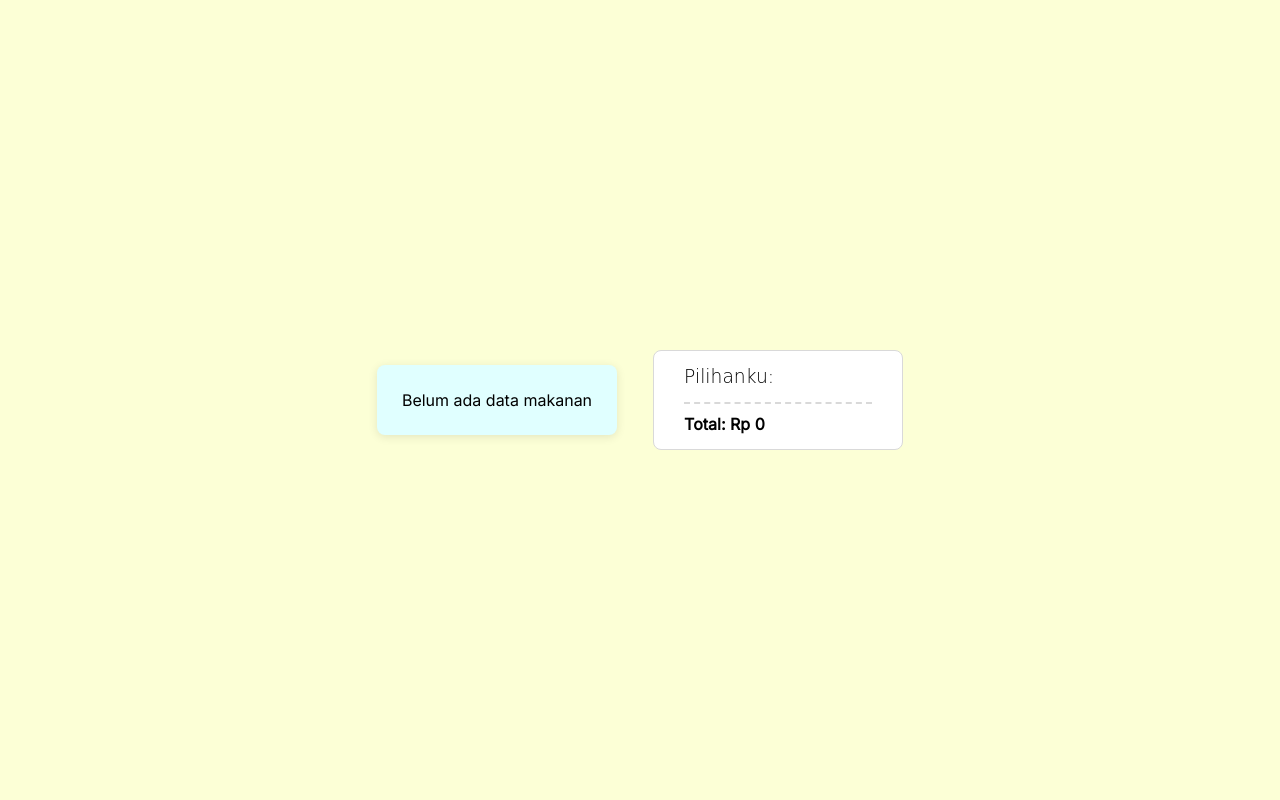
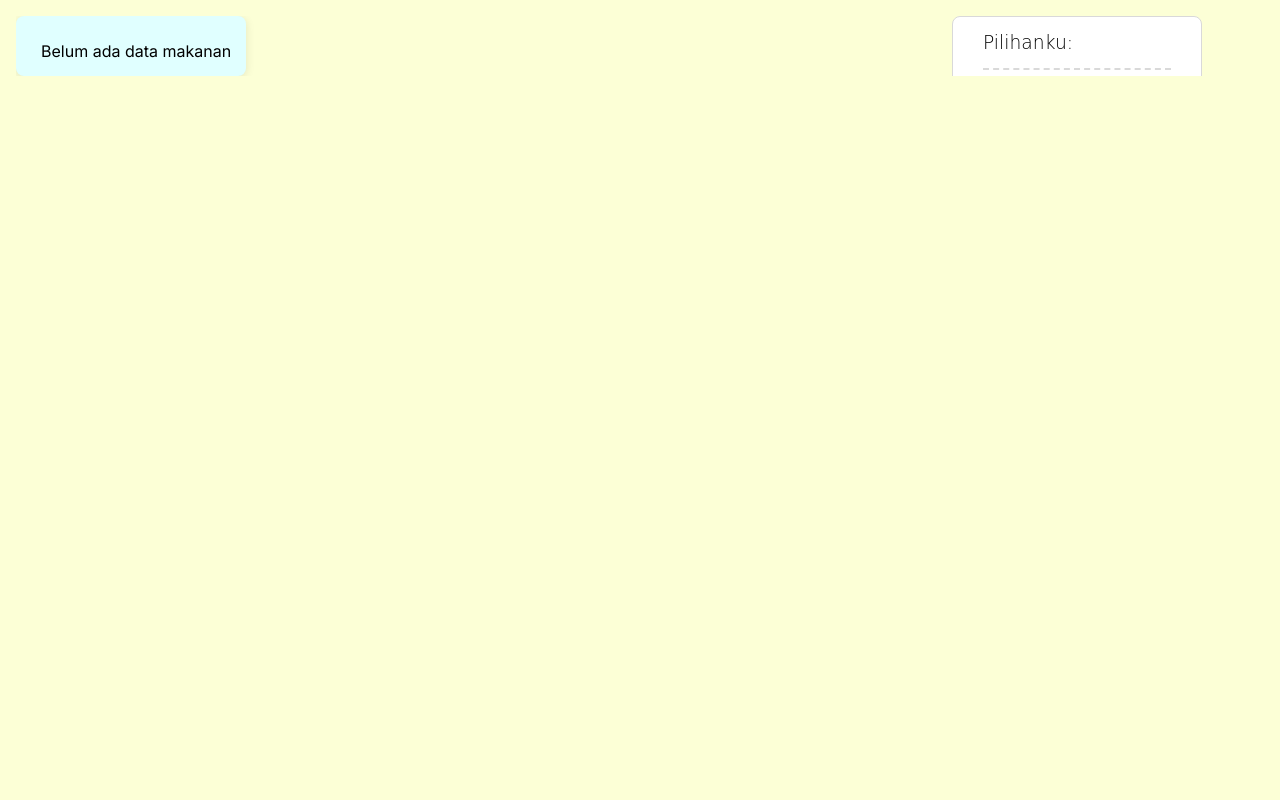
Before and after one commit to dFaery/Project-Weprog, a PHP site: page /order.php in a window 1280 px wide. Run offline with PHP 8.4, Linux system fonts and the light colour scheme; some web fonts are replaced.

Commit message:
Update css
change all display

```diff
--- a/UAS/order.php
+++ b/UAS/order.php
@@ -61,6 +61,8 @@ if (isset($_POST['submit'])) {
 </head>
 
 <body>
+    <div class="container">
+
         <div class="wrapper">
             <div class="menu">
                 <!-- card makanan -->
@@ -100,6 +102,7 @@ if (isset($_POST['submit'])) {
             </ul>
             <div class="total">
                 Total: Rp <span id="total-harga">0</span>
+            </div>
         </div>
     </div>
 
--- a/UAS/style.css
+++ b/UAS/style.css
@@ -27,12 +27,7 @@ body {
   font-family: "Inter", sans-serif;
   background-color: hsl(64, 100%, 92%);
   margin: 0;
-  padding: 0;
-  padding: 36px;
-  display: flex;
-  justify-content: center;
-  align-items: center;
-  height: 100vh;
+  padding: 16px;
 }
 
 .form-container {
@@ -42,6 +37,11 @@ body {
   box-shadow: 0 10px 30px rgba(0, 0, 0, 0.1);
   width: 100%;
   max-width: 500px;
+  margin-left: auto;
+  margin-right: auto;
+  clear: both;
+  margin-top: 20px;
+  margin-bottom: 36px;
 }
 
 input[name="lihat_list_makanan"]{
@@ -118,33 +118,47 @@ a {
 
 /* Cards Style */
 .wrapper {
-  display: inline-block; /* Penting: agar width menyesuaikan isi */
   padding: 15px;
-  margin-right: 36px;
   box-sizing: border-box;
   background-color: lightcyan;
   border-radius: 8px;
   box-shadow: 0 2px 10px rgba(0, 0, 0, 0.1);
   border: none;
+  float: left;
+  width: fit-content;
+  max-width: calc(73%);
+
+}
+
+.container{
+  width: 100%;
+  position: relative;
+  height: auto;
+  overflow: hidden;
 }
 
 .menu {
-  display: flex;
-  flex-wrap: wrap;
-  gap: 15px; /* Jarak antar card */
-  justify-content: flex-start; /* Rata kiri */
-  padding: 10px;
-  max-width: calc(4 * 200px + 3 * 15px + 24px); /* 4 card + 3 gap */
+  width: 100%;
+  height: fit-content;
+  max-width: calc(4 * 200px + 3 * 15px + 24px);
+  padding-top: 10px;
+  padding-left: 10px;
 }
 
 .card {
   text-align: center;
-  min-width: 200px; /* Lebar minimum card */
+  min-width: 200px;
+  width: 23%;
   padding: 12px;
-  border: 1px solid #e0e0e0; /* Border lebih halus */
+  border: 1px solid #e0e0e0;
   border-radius: 8px;
   box-shadow: 0 2px 5px rgba(0, 0, 0, 0.05);
   transition: transform 0.2s;
+  float: left;
+  box-sizing: border-box;
+  margin-right: 10px;
+  margin-bottom: 10px;
+
 }
 
 .card:hover {
@@ -185,12 +199,14 @@ a {
 
 /* Sidebar style */
 .sidebar {
-  /* flex: 1;  */
-  width: 250px;
+  width: 250px; /* Lebar sidebar tetap */
   padding: 15px 30px;
   background: white;
   border-radius: 8px;
   border: 1px solid var(--shadow-color);
+  float: left;
+  position: absolute;
+  left: 75%;
 }
 
 .selected-item {
@@ -207,25 +223,3 @@ a {
   padding-top: 10px;
   border-top: 2px dashed var(--shadow-color);
 }
-
-/* Pastikan form submit tidak masuk sidebar */
-.form-container {
-  clear: both;
-  width: 100%;
-  margin-top: 20px;
-}
-
-/* Responsif */
-@media screen and (max-width: 768px) {
-  .menu,
-  .sidebar {
-    width: 100%;
-    float: none;
-  }
-}
-
-@media screen and (max-width: 480px) {
-  .card {
-    width: 100%;
-  }
-}
```
Lines whose indentation alone changed are shown as unchanged.
